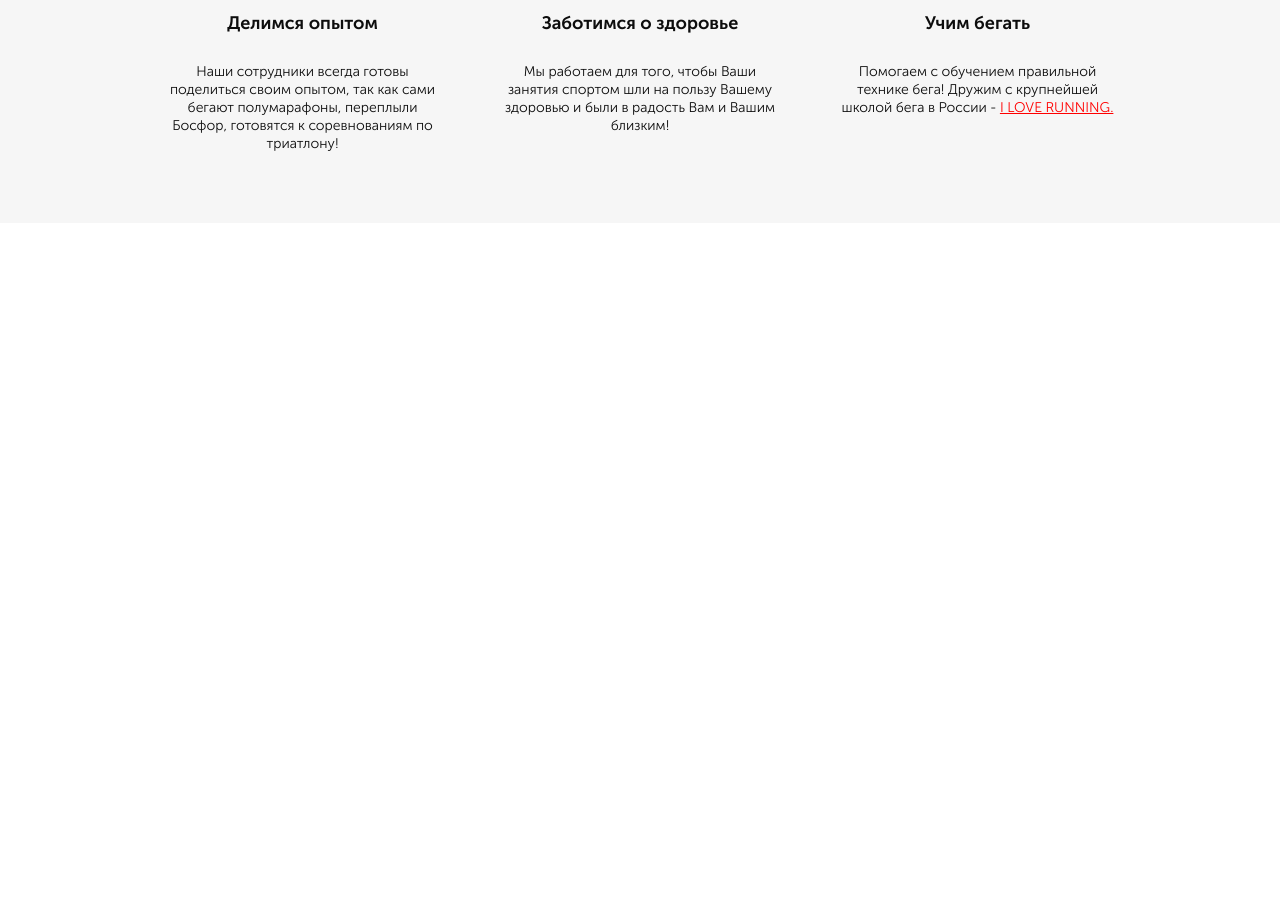
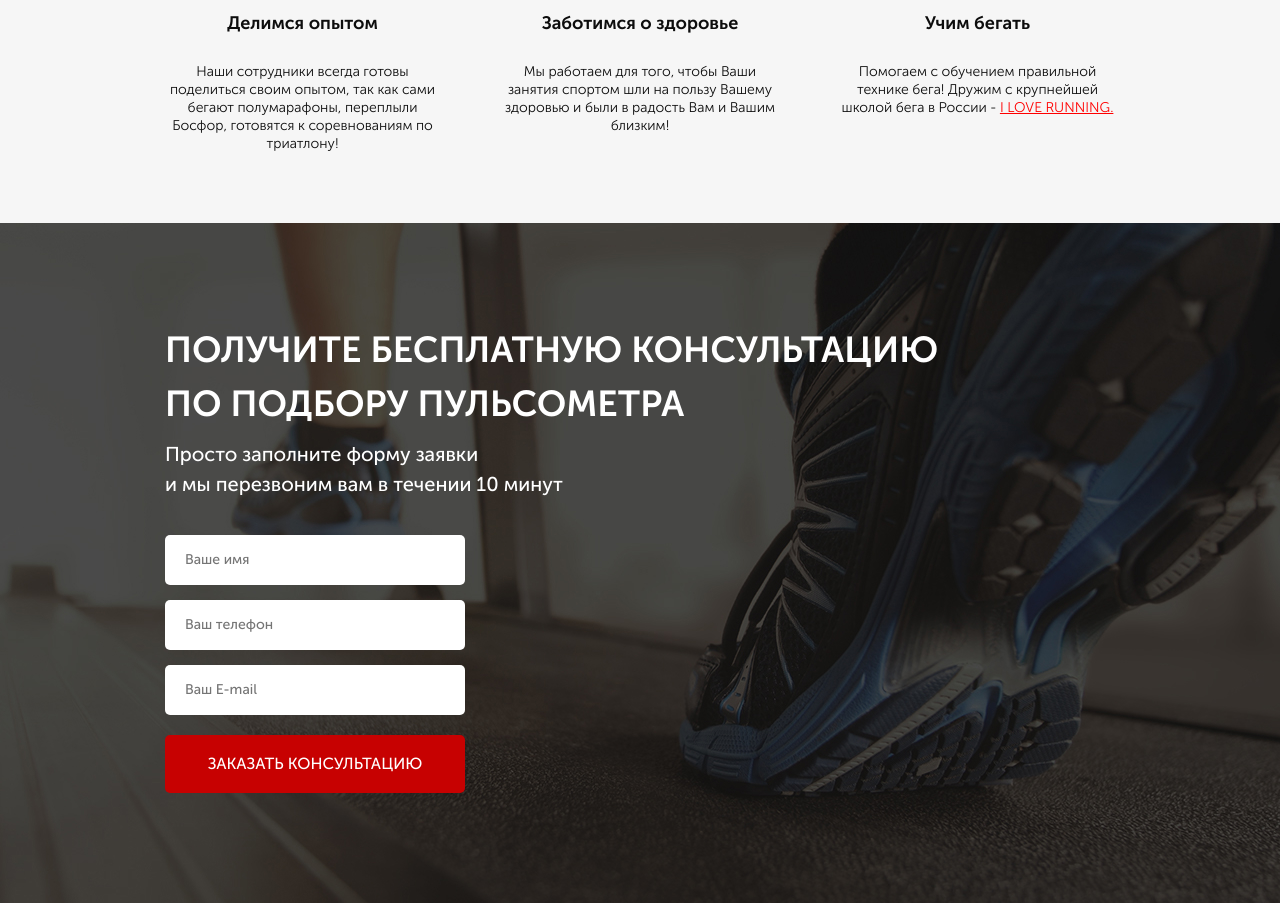
Before and after one commit to danil0110/run-smart, a website: page src/index.html in a window 1280 px wide. Shown: the part 927-1830 px from the top of the page. Before the commit the page ends 1150 px from the top, so only its background shows below. Drawn offline with Linux system fonts and the light colour scheme.

Commit message:
Added consultation block

```diff
--- a/src/index.html
+++ b/src/index.html
@@ -82,5 +82,24 @@
         </div>
       </div>
     </section>
+
+    <div class="consultation">
+      <div class="container">
+        <h2 class="section-header section-header_left">
+          Получите бесплатную консультацию<br />
+          по подбору пульсометра
+        </h2>
+        <div class="consultation__descr">
+          Просто заполните форму заявки<br />
+          и мы перезвоним вам в течении 10 минут
+        </div>
+        <form class="feed-form" action="#">
+          <input type="text" name="name" placeholder="Ваше имя" required />
+          <input type="number" name="phone" placeholder="Ваш телефон" required />
+          <input type="email" name="email" placeholder="Ваш E-mail" required />
+          <button class="button button_submit">Заказать консультацию</button>
+        </form>
+      </div>
+    </div>
   </body>
 </html>
--- a/src/sass/blocks/_buttons.scss
+++ b/src/sass/blocks/_buttons.scss
@@ -15,4 +15,10 @@
     height: 50px;
     font-size: 16px;
   }
+
+  &_submit {
+    width: 100%;
+    height: 58px;
+    font-size: 16px;
+  }
 }
--- /dev/null
+++ b/src/sass/blocks/_consultation.scss
@@ -0,0 +1,12 @@
+.consultation {
+  min-height: 680px;
+  padding: 100px 0 92px;
+  background: url('../img/bg/consultation-bg.jpg') center center / cover no-repeat;
+
+  &__descr {
+    font-weight: 500;
+    font-size: 20px;
+    line-height: 30px;
+    color: #ffffff;
+  }
+}
--- /dev/null
+++ b/src/sass/blocks/_forms.scss
@@ -0,0 +1,22 @@
+.feed-form {
+  margin-top: 36px;
+  width: 300px;
+  display: flex;
+  flex-direction: column;
+
+  input {
+    height: 50px;
+    padding: 0 20px;
+    margin-bottom: 15px;
+    background-color: #ffffff;
+    border: none;
+    border-radius: 5px;
+    outline: none;
+    font-size: 14px;
+    color: #4b4b4b;
+
+    &:nth-child(3) {
+      margin-bottom: 20px;
+    }
+  }
+}
--- a/src/sass/blocks/_section-header.scss
+++ b/src/sass/blocks/_section-header.scss
@@ -4,4 +4,11 @@
   font-size: 30px;
   text-align: center;
   color: #0d0d0d;
+
+  &_left {
+    font-size: 36px;
+    text-align: left;
+    line-height: 54px;
+    color: #ffffff;
+  }
 }
--- a/src/sass/style.scss
+++ b/src/sass/style.scss
@@ -15,4 +15,6 @@
 @import './blocks/buttons';
 @import './blocks/section-header';
 @import './blocks/advantages';
+@import './blocks/consultation';
+@import './blocks/forms';
 @import './media';
```
Also changed, not shown: src/css/style.min.css.
